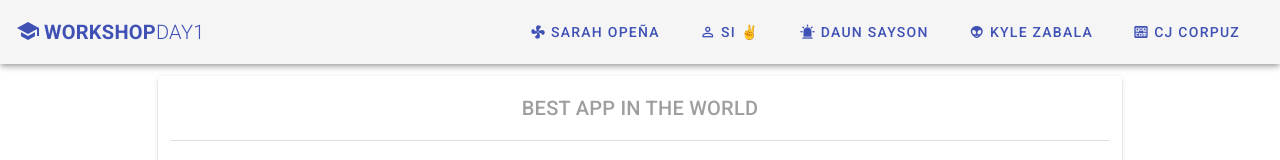
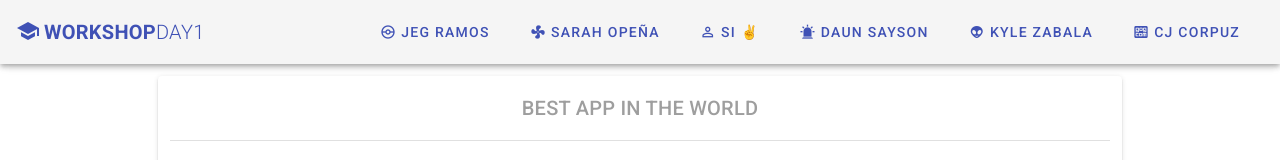
Before and after one commit to BlackpearlTechnology/workshop-day-1-client, a Vue app: page / in a window 1280 px wide. Shown: the top 160 px of the page. Built offline with nearby package versions, Linux system fonts and the light colour scheme.

Commit message:
added jeg's changes

```diff
--- a/src/components/AppBar.vue
+++ b/src/components/AppBar.vue
@@ -68,18 +68,23 @@
 				drawer: false,
 				links: [
 					{
+						name: 'Jeg Ramos',
+						address: { name: 'jeg-view' },
+						icon: 'mdi-pokeball mdi-spin'
+					},
+					{
 						name: 'Sarah Opeña',
-						address: { name: 'sarah-view'},
+						address: { name: 'sarah-view' },
 						icon: 'mdi-fan mdi-spin'
 					},
 					{
 						name: 'Si ✌',
-						address: {name: 'si-view'},
+						address: { name: 'si-view' },
 						icon: 'mdi-account-outline'
 					},
 					{
 						name: 'Daun Sayson',
-						address: {name: 'daun-view'},
+						address: { name: 'daun-view' },
 						icon: 'mdi-alarm-light'
 					},
 					{
@@ -87,10 +92,7 @@
 						address: { name: 'kyle-vue' },
 						icon: 'mdi-alien'
 					},
-					{ 	name: 'CJ Corpuz',
-						address: {name: 'cjview'},
-						icon: 'mdi-gog'
-					}
+					{ name: 'CJ Corpuz', address: { name: 'cjview' }, icon: 'mdi-gog' }
 				],
 				sampleUser: {
 					name: 'Ned Stark',
```
